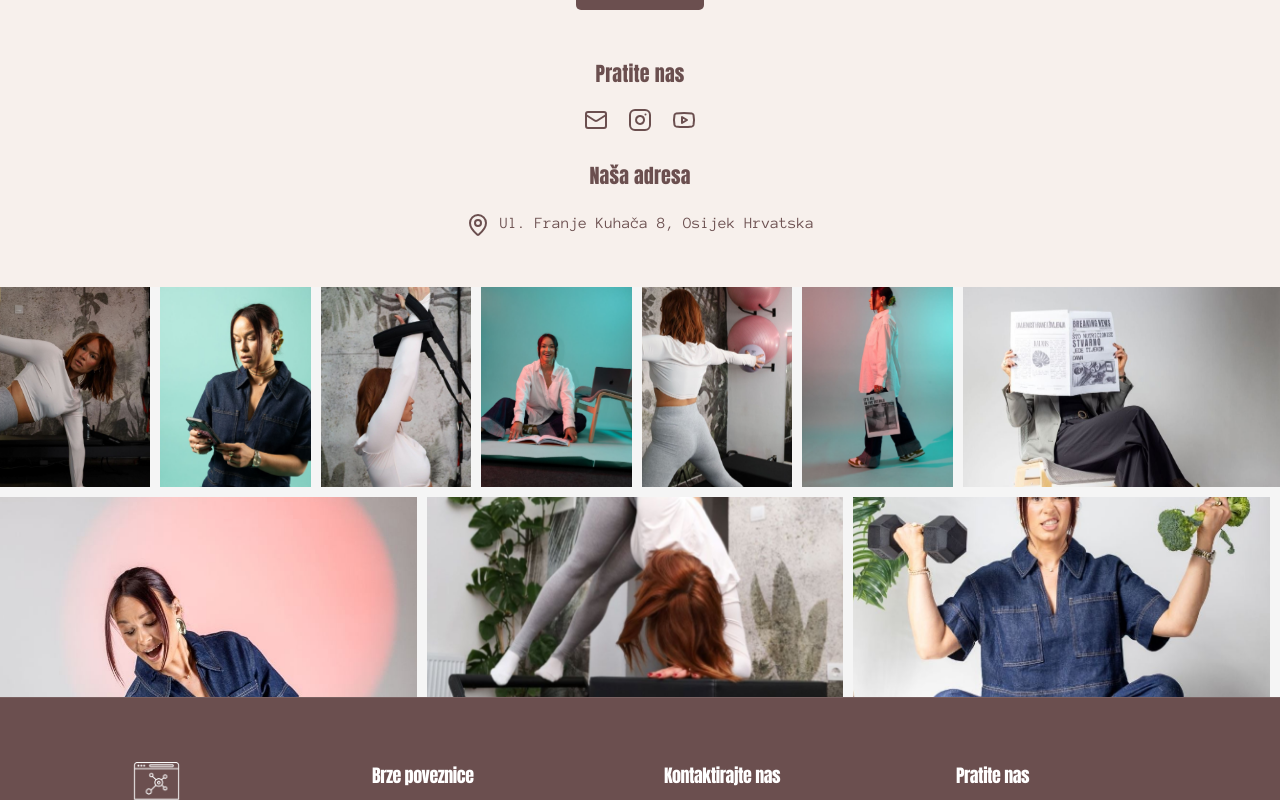
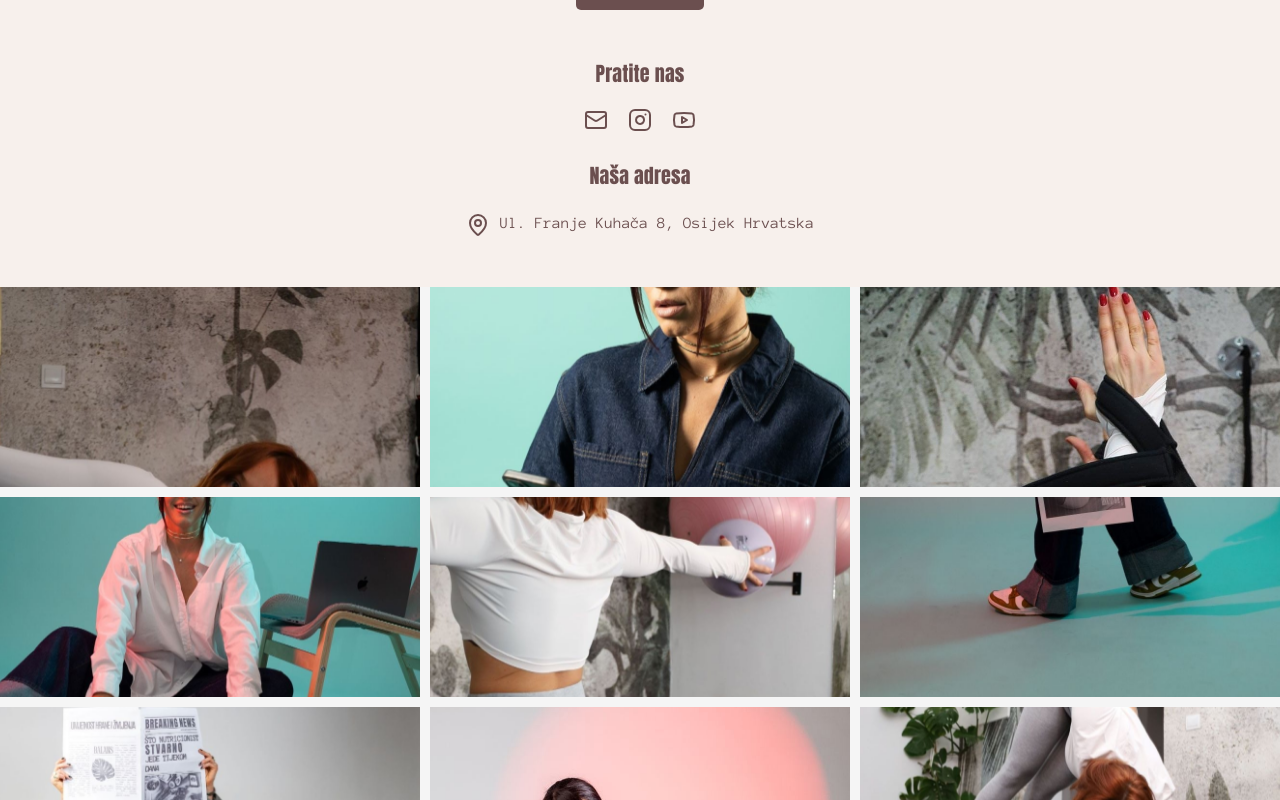
Before and after one commit to Ivan-Vukojevic/calorisa-web-app, a React (Vite) app: page / in a window 1280 px wide. Shown: the part 11200-12000 px from the top of the page. Built offline with nearby package versions, Linux system fonts and the light colour scheme.

Commit message:
Fix Anton font loading for Croatian characters and improve gallery grid layout

```diff
--- a/index.html
+++ b/index.html
@@ -54,9 +54,11 @@
     <link rel="preconnect" href="https://fonts.googleapis.com" />
     <link rel="preconnect" href="https://fonts.gstatic.com" crossorigin />
 
-    <!-- Non-blocking font loading with optional display -->
-    <link rel="stylesheet" href="https://fonts.googleapis.com/css2?family=Anonymous+Pro:wght@400;700&family=Anton&display=optional" media="print" onload="this.media='all'" />
-    <noscript><link rel="stylesheet" href="https://fonts.googleapis.com/css2?family=Anonymous+Pro:wght@400;700&family=Anton&display=optional" /></noscript>
+    <!-- Font loading (with latin-ext for Croatian characters) -->
+    <link
+      rel="stylesheet"
+      href="https://fonts.googleapis.com/css2?family=Anonymous+Pro:wght@400;700&family=Anton&display=swap&subset=latin-ext"
+    />
 
     <!-- Structured Data -->
     <script type="application/ld+json">
--- a/src/sections/GallerySection.tsx
+++ b/src/sections/GallerySection.tsx
@@ -39,19 +39,15 @@ function GallerySection(): JSX.Element {
   const isMobile = window.innerWidth < 768;
 
   return (
-    <div className="flex flex-wrap w-full gap-[10px]">
+    <div className="w-full grid grid-cols-1 md:grid-cols-2 lg:grid-cols-3 gap-[10px]">
       {posts.map(post => (
         <div
           key={post.id}
-          className={`flex-[1_1_auto] ${
-            post.id === 7
-              ? 'max-w-[100%] md:max-w-[calc(50%-10px)] lg:max-w-[calc(33.333%-10px)]'
-              : 'max-w-[100%] md:max-w-[calc(50%-10px)] lg:max-w-[calc(33.333%-10px)]'
-          } ${
+          className={`${
             post.id === 7
               ? 'h-[300px] md:h-[200px]'
               : 'h-[200px]'
-          } overflow-hidden`}
+          } w-full overflow-hidden`}
         >
           {/* eslint-disable-next-line react/forbid-dom-props */}
           <img
```
